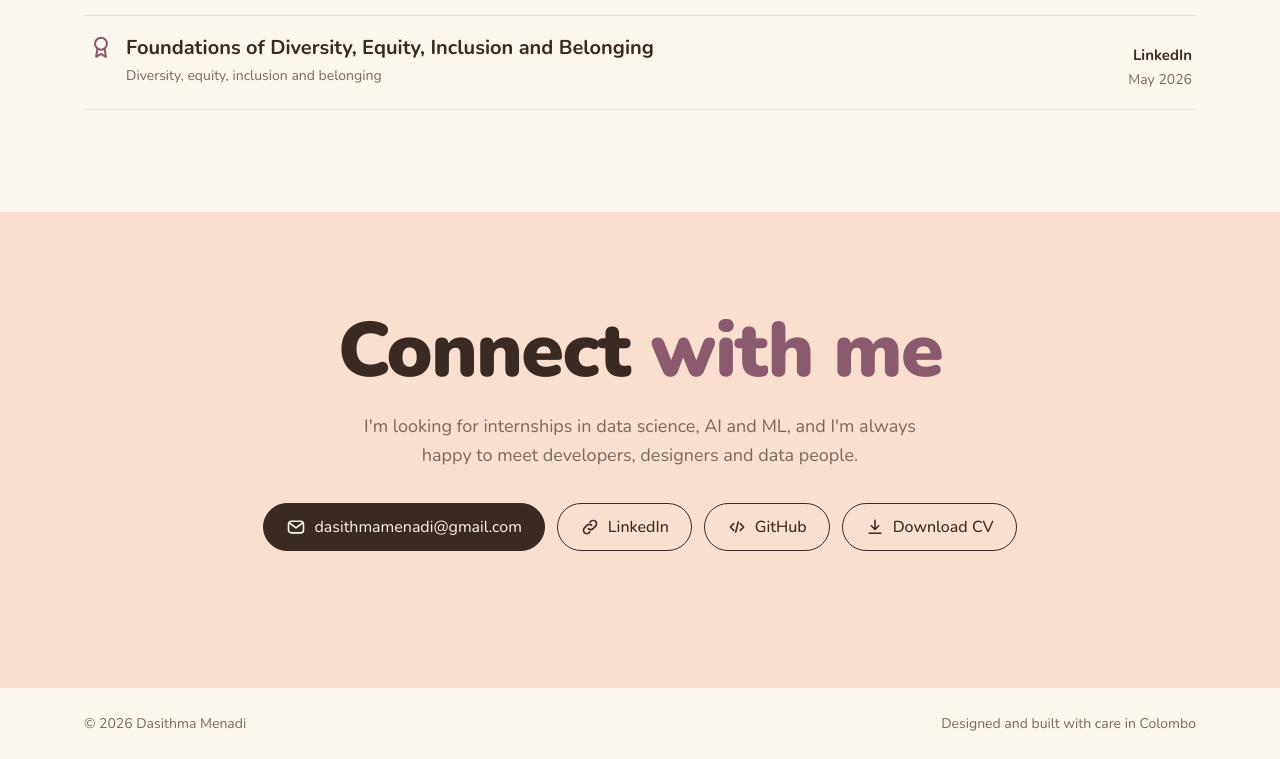
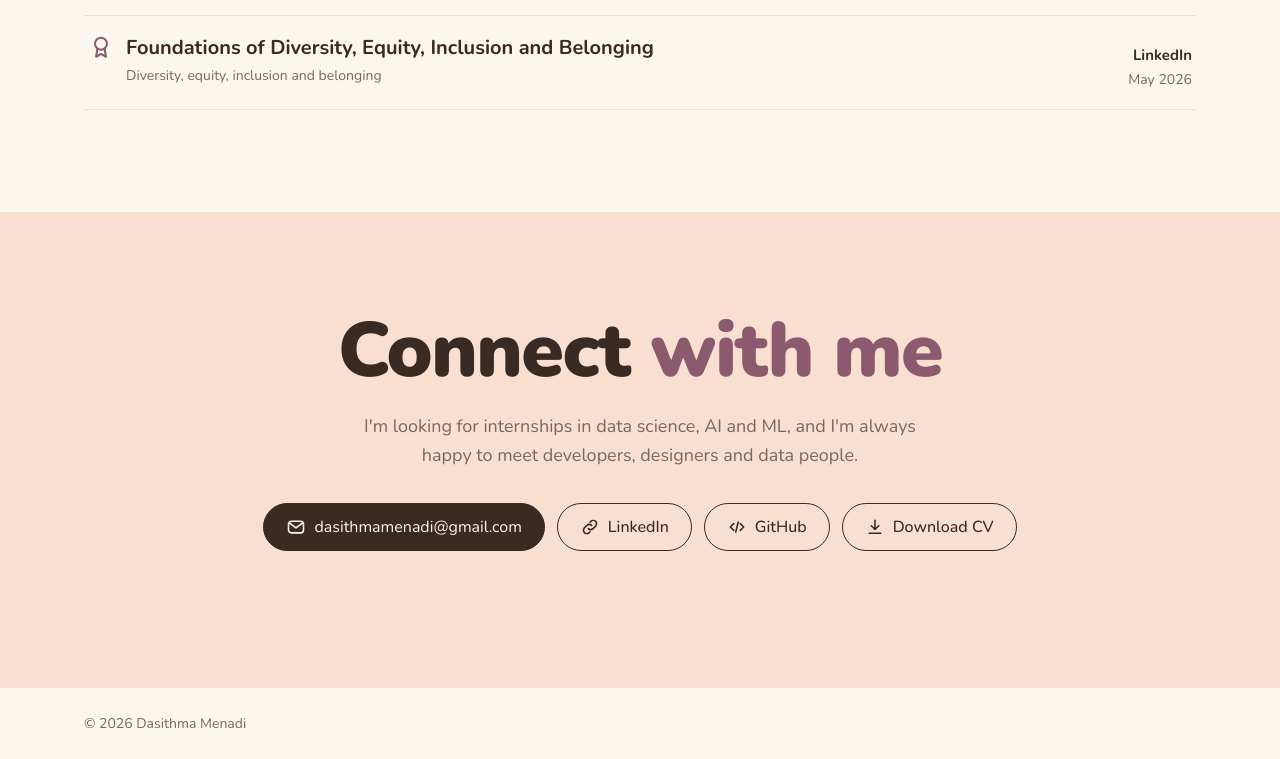
Before and after one commit to MenadiDev/menadidev.github.io, a plain HTML site: page index.html in a window 1280 px wide. Shown: the part 4899-5658 px from the top of the page. Drawn offline with nearby package versions, Linux system fonts and the light colour scheme.

Commit message:
Update index.html

```diff
--- a/index.html
+++ b/index.html
@@ -459,7 +459,7 @@ footer .wrap{display:flex;justify-content:space-between;gap:12px;flex-wrap:wrap;
   <button type="button" class="ln" aria-label="Next">→</button>
 </div>
 
-<footer><div class="wrap"><span>© 2026 Dasithma Menadi</span><span>Designed and built with care in Colombo</span></div></footer>
+<footer><div class="wrap"><span>© 2026 Dasithma Menadi</span></div></footer>
 
 <script>
 {
```
